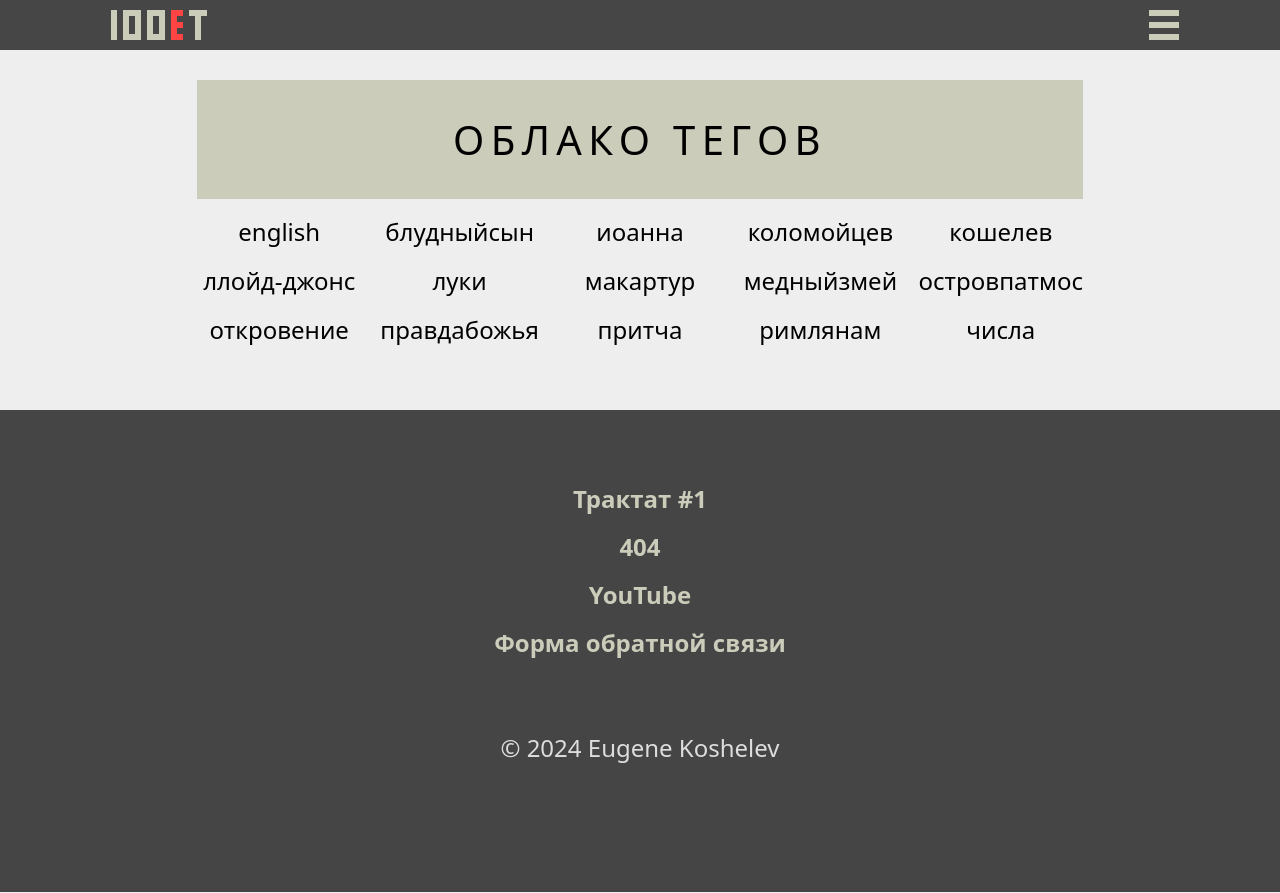
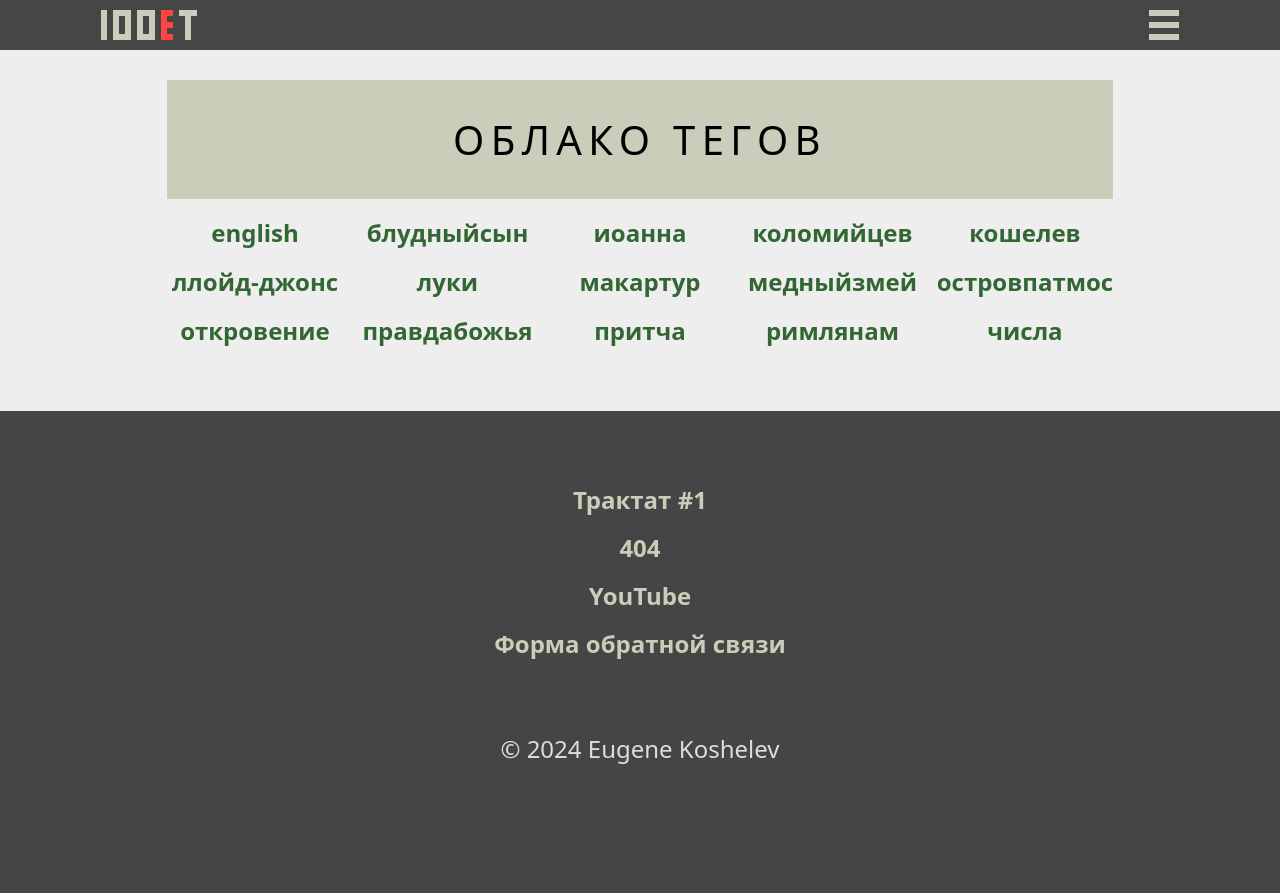
Before and after one commit to ujinthegrey/hundred-gospel-tracts, an Astro site: page /tags in a window 1280 px wide. Built offline with nearby package versions, Linux system fonts and the light colour scheme; Astro itself is replaced by a stand-in of ours.

Commit message:
fix styles

```diff
--- a/src/components/BurgerIcon.astro
+++ b/src/components/BurgerIcon.astro
@@ -18,7 +18,7 @@
         transition: translate .3s ease;
     }
     button:hover {
-        translate: -6px;
+        transform: rotate(5deg);
     }
     button span {
         height: 6px;
--- /dev/null
+++ b/src/components/Logo v1.astro
@@ -0,0 +1,21 @@
+---
+
+---
+<a href="/">
+    <img src="../../img/logo.svg"  alt='logo' height="30px" class="logo"/>
+</a>
+<style>
+    a {
+        display: flex;
+        justify-content: center;
+        align-items: center;
+        text-align: center;
+        transition: translate .3s ease;
+    }
+    a:hover {
+        translate: 6px;
+    }
+    img {
+        margin: 10px;
+    }
+</style>
--- a/src/components/Logo.astro
+++ b/src/components/Logo.astro
@@ -2,20 +2,129 @@
 
 ---
 <a href="/">
-    <img src="../../img/logo.svg"  alt='logo' height="30px" class="logo"/>
+    <div class="container">
+
+        <!-- 100ET -->
+
+        <div class="item fill"/>
+        <div class="item empty"/>
+        <div class="item fill"/>
+        <div class="item fill"/>
+        <div class="item fill"/>
+        <div class="item empty"/>
+        <div class="item fill"/>
+        <div class="item fill"/>
+        <div class="item fill"/>
+        <div class="item empty"/>
+        <div class="item accent"/>
+        <div class="item accent"/>
+        <div class="item empty"/>
+        <div class="item fill"/>
+        <div class="item fill"/>
+        <div class="item fill"/>
+
+        <div class="item fill"/>
+        <div class="item empty"/>
+        <div class="item fill"/>
+        <div class="item empty"/>
+        <div class="item fill"/>
+        <div class="item empty"/>
+        <div class="item fill"/>
+        <div class="item empty"/>
+        <div class="item fill"/>
+        <div class="item empty"/>
+        <div class="item accent"/>
+        <div class="item empty"/>
+        <div class="item empty"/>
+        <div class="item empty"/>
+        <div class="item fill"/>
+        <div class="item empty"/>
+
+        <div class="item fill"/>
+        <div class="item empty"/>
+        <div class="item fill"/>
+        <div class="item empty"/>
+        <div class="item fill"/>
+        <div class="item empty"/>
+        <div class="item fill"/>
+        <div class="item empty"/>
+        <div class="item fill"/>
+        <div class="item empty"/>
+        <div class="item accent"/>
+        <div class="item accent"/>
+        <div class="item empty"/>
+        <div class="item empty"/>
+        <div class="item fill"/>
+        <div class="item empty"/>
+
+        <div class="item fill"/>
+        <div class="item empty"/>
+        <div class="item fill"/>
+        <div class="item empty"/>
+        <div class="item fill"/>
+        <div class="item empty"/>
+        <div class="item fill"/>
+        <div class="item empty"/>
+        <div class="item fill"/>
+        <div class="item empty"/>
+        <div class="item accent"/>
+        <div class="item empty"/>
+        <div class="item empty"/>
+        <div class="item empty"/>
+        <div class="item fill"/>
+        <div class="item empty"/>
+
+        <div class="item fill"/>
+        <div class="item empty"/>
+        <div class="item fill"/>
+        <div class="item fill"/>
+        <div class="item fill"/>
+        <div class="item empty"/>
+        <div class="item fill"/>
+        <div class="item fill"/>
+        <div class="item fill"/>
+        <div class="item empty"/>
+        <div class="item accent"/>
+        <div class="item accent"/>
+        <div class="item empty"/>
+        <div class="item empty"/>
+        <div class="item fill"/>
+        <div class="item empty"/>
+
+    </div>
 </a>
 <style>
     a {
-        display: flex;
-        justify-content: center;
-        align-items: center;
-        text-align: center;
-        transition: translate .3s ease;
+        margin-block: 10px;
+        display: block;
+        width: 96px;
+        height: 30px;
     }
-    a:hover {
-        translate: 6px;
+    .container {
+        display: grid;
+        grid-template-columns: repeat(16, 6px);
+        grid-template-rows: repeat(5, 6px);
+        /* transition: transform .3s ease; */
     }
-    img {
-        margin: 10px;
+    .item {
+        height: 6px;
+        width: 6px;
     }
+    .container:hover {
+        transform: rotate(-3deg);
+    }
+    .container:hover > .item {
+        border-radius: 50%;
+        /* transition: border-radius .3s ease; */
+    }
+    .empty {
+        background-color: transparent;
+    }
+    .fill {
+        background-color: var(--my-green);
+    }
+    .accent {
+        background-color: var(--my-red);
+    }
+
 </style>
--- a/src/content/config.ts
+++ b/src/content/config.ts
@@ -4,6 +4,7 @@
   type: 'content',
   schema: z.object({
     author: z.string(),
+    bible: z.string(),
     city: z.string(),
     description: z.string(),
     image: z.object({
--- a/src/content/tract/tract-1.md
+++ b/src/content/tract/tract-1.md
@@ -1,5 +1,6 @@
 ---
 author: 'Евгений Кошелев'
+bible: 'Иоанна 3:14-15'
 city: 'Samara'
 description: 'Евангельский трактат на Иоанна 3:14-15'
 image:
--- a/src/content/tract/tract-2.md
+++ b/src/content/tract/tract-2.md
@@ -1,5 +1,6 @@
 ---
 author: 'Алексей Коломийцев'
+bible: 'Откровение 1:4-9'
 city: 'Sacramento'
 description: 'Евангельский трактат на Откровение 1'
 image:
@@ -8,7 +9,7 @@
 link: '/tracts/tract-2'
 layout: ../../layouts/MarkdowmTractLayout.astro
 pubDate: 2024-04-19
-tags: ["откровение", "островпатмос", 'коломойцев']
+tags: ["откровение", "островпатмос", 'коломийцев']
 title: 'Драгоценный Христос'
 ---
 
--- a/src/content/tract/tract-3.md
+++ b/src/content/tract/tract-3.md
@@ -1,5 +1,6 @@
 ---
 author: 'Джон МакАртур'
+bible: 'Луки 15:11-32'
 city: 'Los Angeles'
 description: 'Евангельский трактат на Луки 15'
 image:
@@ -8,8 +9,8 @@
 link: '/tracts/tract-3'
 layout: ../../layouts/MarkdowmTractLayout.astro
 pubDate: 2024-04-19
-tags: ["луки", "блудныйсын", 'притча' ,  'макартур']
-title: 'Трактат 3'
+tags: ["луки", "блудныйсын", 'притча' , 'макартур']
+title: 'Вернись домой, сын!'
 ---
 
 Содержание трактата...
--- a/src/content/tract/tract-4.md
+++ b/src/content/tract/tract-4.md
@@ -1,5 +1,6 @@
 ---
 author: 'Алексей Коломийцев'
+bible: 'Откровение 1:4-9'
 city: 'Sacramento'
 description: 'Евангельский трактат на Откровение 1'
 image:
@@ -8,7 +9,7 @@
 link: '/tracts/tract-4'
 layout: ../../layouts/MarkdowmTractLayout.astro
 pubDate: 2024-04-19
-tags: ["откровение", "островпатмос", 'коломойцев']
+tags: ["откровение", "островпатмос", 'коломийцев']
 title: 'Трактат 4'
 ---
 
--- a/src/content/tract/tract-5.md
+++ b/src/content/tract/tract-5.md
@@ -1,5 +1,6 @@
 ---
 author: 'Алексей Коломийцев'
+bible: 'Откровение 1:4-9'
 city: 'Sacramento'
 description: 'Евангельский трактат на Откровение 1'
 image:
@@ -8,7 +9,7 @@
 link: '/tracts/tract-5'
 layout: ../../layouts/MarkdowmTractLayout.astro
 pubDate: 2024-04-19
-tags: ["откровение", "островпатмос", 'коломойцев']
+tags: ["откровение", "островпатмос", 'коломийцев']
 title: 'Трактат 5'
 ---
 
--- a/src/content/tract/tract-6.md
+++ b/src/content/tract/tract-6.md
@@ -1,5 +1,6 @@
 ---
 author: 'Алексей Коломийцев'
+bible: 'Откровение 1:4-9'
 city: 'Sacramento'
 description: 'Евангельский трактат на Откровение 1'
 image:
@@ -8,7 +9,7 @@
 link: '/tracts/tract-6'
 layout: ../../layouts/MarkdowmTractLayout.astro
 pubDate: 2024-04-19
-tags: ["откровение", "островпатмос", 'коломойцев']
+tags: ["откровение", "островпатмос", 'коломийцев']
 title: 'Трактат 6'
 ---
 
--- a/src/content/tract/tract-7.md
+++ b/src/content/tract/tract-7.md
@@ -1,5 +1,6 @@
 ---
 author: 'Мартин Ллойд-Джонс'
+bible: 'Откровение 1:4-9'
 city: 'London'
 description: 'Евангельский трактат на Римлянам 3'
 image:
--- a/src/layouts/MarkdowmTractLayout.astro
+++ b/src/layouts/MarkdowmTractLayout.astro
@@ -14,16 +14,28 @@
 <BaseLayout pageTitle={frontmatter.title}>
     <Audioplayer />
     <slot />
-    <p>Трактат опубликован <time>{frontmatter.pubDate.slice(0,10)}</time></p>
-    <p>Теги: {tags.map((tag) => (<a href={`/tags/${tag}`} class="_body-link tag-link">{tag}</a>))}</p>
+    <div class="info">
+      <p>{frontmatter.city},</p>
+      <p><time>{frontmatter.pubDate.slice(0,10)}</time></p>
+      <ul>
+        <h3 class="_hidden-title">Навигация по тегам</h3>
+        <div class="container">
+          {tags.map((tag) => (<li><a href={`/tags/${tag}`} class="_body-link tag-link">{tag}</a></li>))}
+        </div>
+      </ul>
+    </div>
 </BaseLayout>
 <style>
-  ._tract-grid {
-    margin-block: 1rem;
-    display: grid;
-    gap: 2rem;
+  .info {
+    margin-block: 2rem;
   }
-  .tag-link {
-    margin-right: .5rem;
+  p {
+    text-align: center;
+  }
+  .container {
+    display: flex;
+    justify-content: center;
+    gap: 1rem;
+    flex-wrap: wrap;
   }
 </style>
--- a/src/pages/tags/index.astro
+++ b/src/pages/tags/index.astro
@@ -8,9 +8,12 @@
 const uniqueTags = [...new Set(allTracts.map((tract) => tract.data.tags).flat())].sort()
 ---
 <BaseLayout pageTitle={pageTitle}>
-    <div class="container">
-        {uniqueTags.map((tag) => <div class="item"><a href={`/tags/${tag}`}>{tag}</a></div>)}
-    </div>
+    <ul>
+        <h3 class="_hidden-title">Навигация по тегам</h3>
+        <div class="container">
+            {uniqueTags.map((tag) => <li class="item"><a class="_body-link" href={`/tags/${tag}`}>{tag}</a></li>)}
+        </div>
+    </ul>
 </BaseLayout>
 <style>
     .container {
--- a/src/styles/global.css
+++ b/src/styles/global.css
@@ -116,9 +116,8 @@
 
 /* ------ WRAPPER  ------ */
 ._wrapper {
-    width: 100%;
     min-height: 100dvh;
-    /* overflow-x: hidden; */
+    overflow-x: clip;
     display: flex;
     flex-direction: column;
 }
@@ -137,7 +136,9 @@
 ._grid-container {
     display: grid;
     grid-template-columns: 1fr 1fr 1fr;
+    grid-auto-rows: 1frt;
     gap: 1rem;
+    padding-block: 2rem;
 }
 
 @media (max-width: 768px) {
```
Also changed, not shown: src/components/TractItem.astro (+26 -20 lines).
